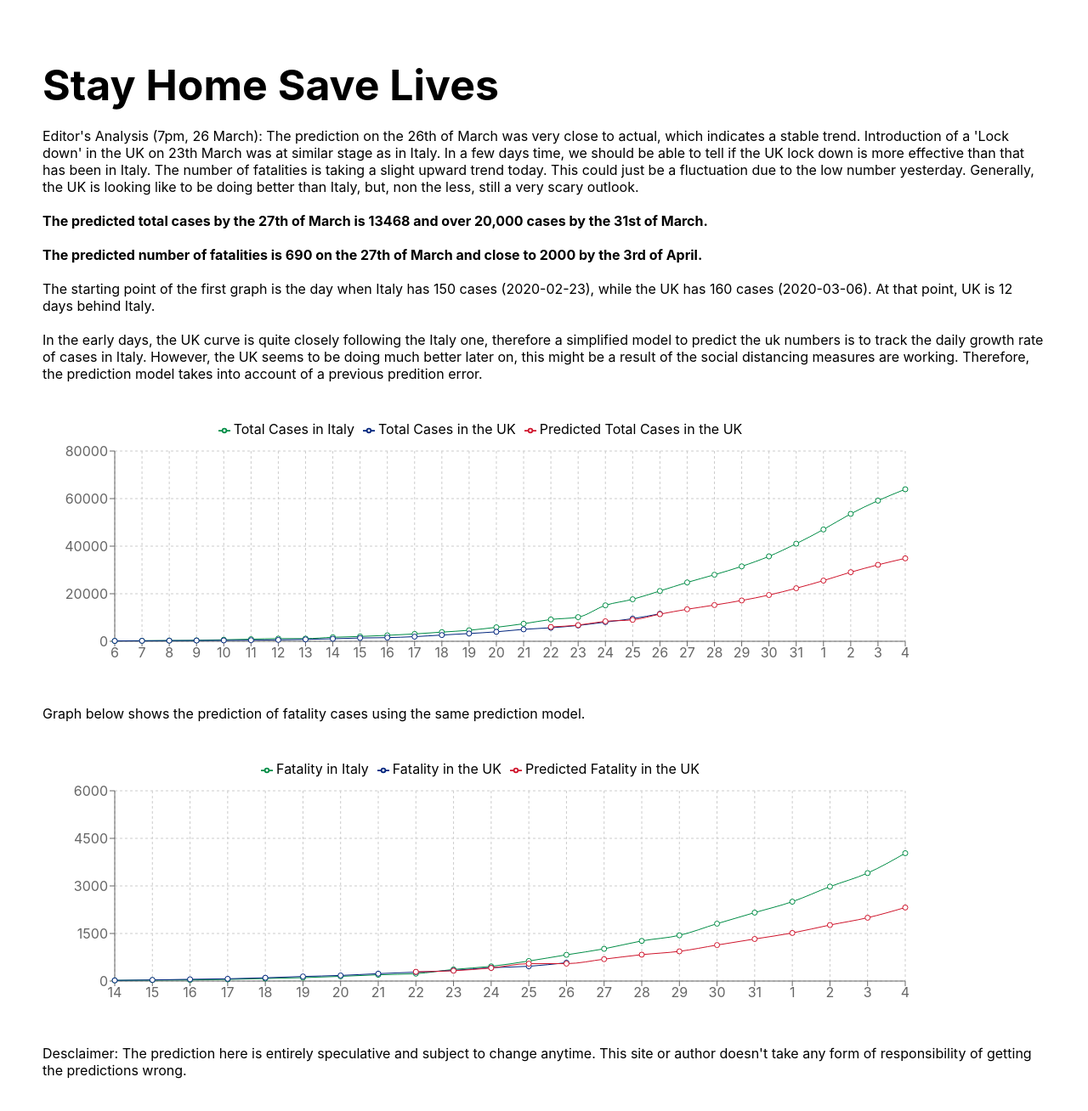
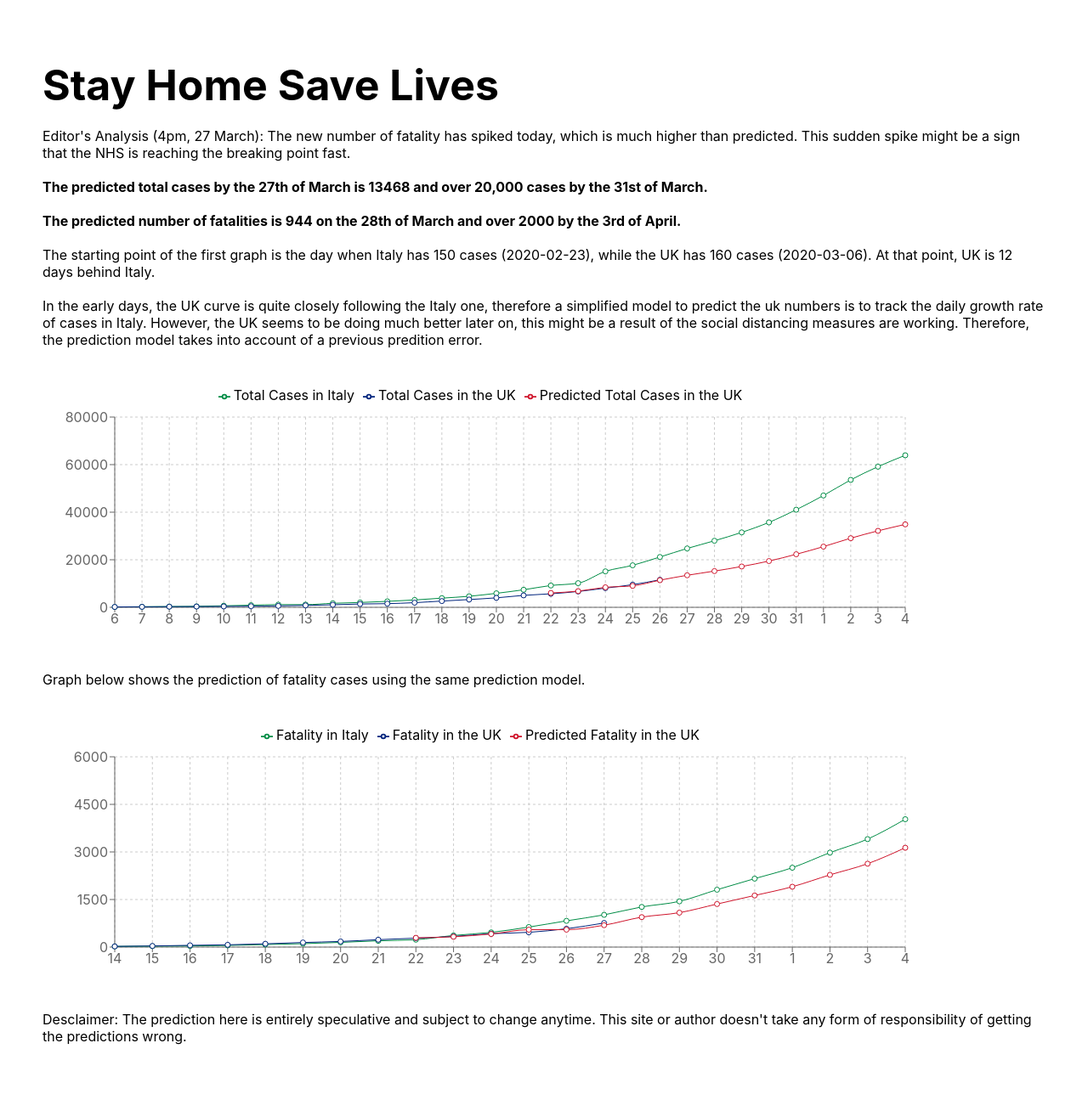
Before and after one commit to linamm/coronachart, a React (Create React App) app in the folder coronachart/: page / in a window 1280 px wide. Shown: the top 1308 px of the page at 85% size. Built offline with nearby package versions, Linux system fonts and the light colour scheme.

Commit message:
update the fatality number and comments

```diff
--- a/coronachart/src/App.js
+++ b/coronachart/src/App.js
@@ -41,8 +41,8 @@ const styles = {
       </div>
 
       <div style={styles.paragraph}>
-        Editor's Analysis (7pm, 26 March):
-          The prediction on the 26th of March was very close to actual, which indicates a stable trend. Introduction of a 'Lock down' in the UK on 23th March was at similar stage as in Italy. In a few days time, we should be able to tell if the UK lock down is more effective than that has been in Italy. The number of fatalities is taking a slight upward trend today. This could just be a fluctuation due to the low number yesterday. Generally, the UK is looking like to be doing better than Italy, but, non the less, still a very scary outlook.
+        Editor's Analysis (4pm, 27 March):
+          The new number of fatality has spiked today, which is much higher than predicted. This sudden spike might be a sign that the NHS is reaching the breaking point fast.
       </div>
 
       <div style={styles.paragraph}>
@@ -50,7 +50,7 @@ const styles = {
       </div>
      <div style={styles.paragraph}>
       <b>
-      The predicted number of fatalities is 690 on the 27th of March and close to 2000 by the 3rd of April.
+      The predicted number of fatalities is 944 on the 28th of March and over 2000 by the 3rd of April.
         </b>
       </div>
         <div style={styles.paragraph}>
--- a/coronachart/src/Comments.js
+++ b/coronachart/src/Comments.js
@@ -1,4 +1,7 @@
 Comments = {
   March25th:
-    " On 25th of March, the actual total cases was much higher than predicted. This is more inline with the Italy trend, which could be a result of testing capacity increase. The actual fatality cases was much lower than predicted, which is an indication of patient care is mananged well. So, in the editor's oppinion, this is very good news! Things are improving :)"
+    " On 25th of March, the actual total cases was much higher than predicted. This is more inline with the Italy trend, which could be a result of testing capacity increase. The actual fatality cases was much lower than predicted, which is an indication of patient care is mananged well. So, in the editor's oppinion, this is very good news! Things are improving :)",
+  March26th:
+  "         Editor's Analysis (7pm, 26 March)\:
+  The prediction on the 26th of March was very close to actual, which indicates a stable trend. Introduction of a 'Lock down' in the UK on 23th March was at similar stage as in Italy. In a few days time, we should be able to tell if the UK lock down is more effective than that has been in Italy. The number of fatalities is taking a slight upward trend today. This could just be a fluctuation due to the low number yesterday. Generally, the UK is looking like to be doing better than Italy, but, non the less, still a very scary outlook.",
 }
--- a/coronachart/src/Data.js
+++ b/coronachart/src/Data.js
@@ -17,7 +17,7 @@ import { getPredictCases } from './Predict.js';
   {"name": "24", "it": 463, 'uk': 422, 'uk_predict': 413},
   {"name": "25", "it": 631, 'uk': 465, 'uk_predict': 548},
   {"name": "26", "it": 827, 'uk': 578, 'uk_predict': 549},
-  {"name": "27", "it": 1016,},
+  {"name": "27", "it": 1016,'uk': 759, 'uk_predict': 690},
   {"name": "28", "it": 1266,},
   {"name": "29", "it": 1441,},
   {"name": "30", "it": 1809, },
@@ -63,4 +63,4 @@ const raw_total_cases = [
 ];
 
 export const totalCases = getPredictCases(raw_total_cases, 20);
-export const fatalityCases = getPredictCases(raw_death_cases, 12);
+export const fatalityCases = getPredictCases(raw_death_cases, 13);
```
